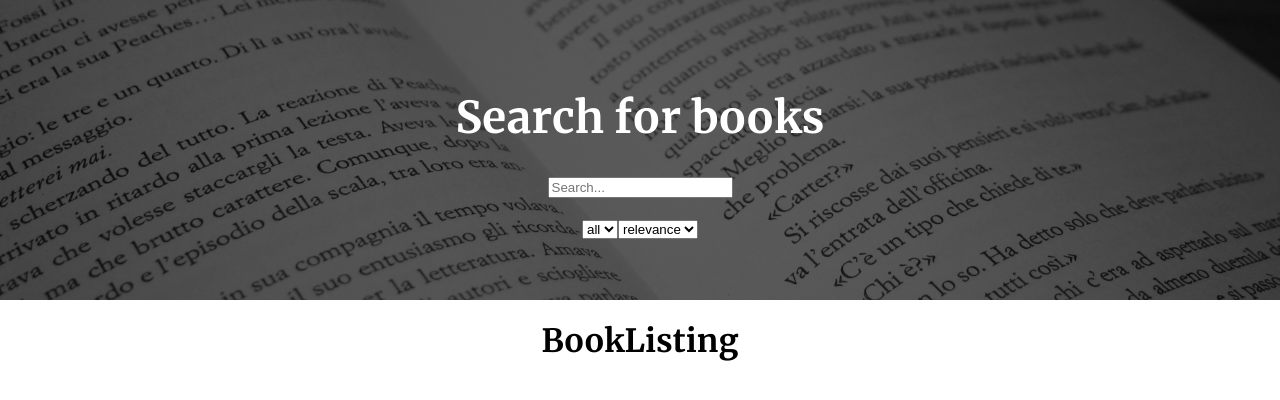
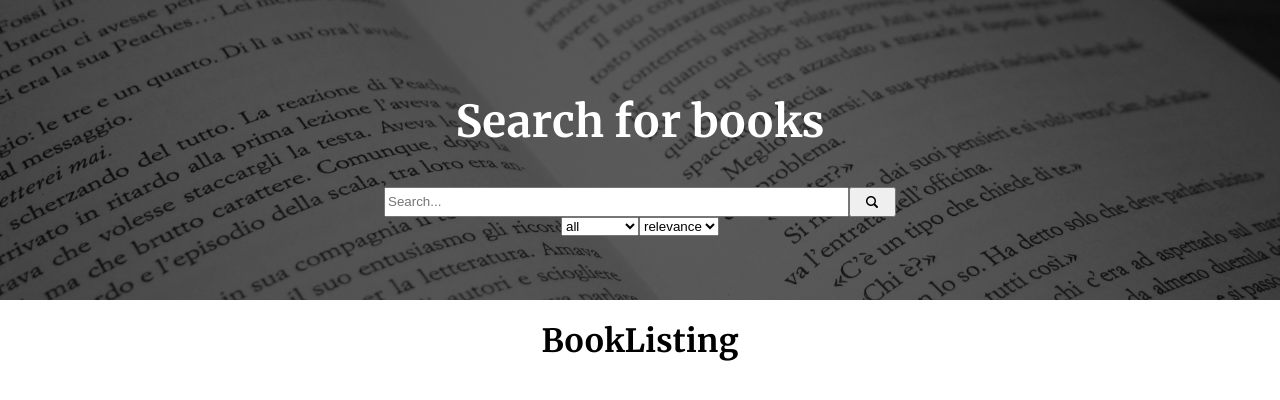
Before and after one commit to frostwOw13/Books-search, a React (Create React App) app: page / in a window 1280 px wide. Shown: the top 400 px of the page. Built offline with nearby package versions, Linux system fonts and the light colour scheme.

Commit message:
feat: add fetching data from api

```diff
--- a/src/containers/Header/Header.scss
+++ b/src/containers/Header/Header.scss
@@ -19,11 +19,40 @@
   flex-basis: 100%;
 }
 
-.search-bar {
-
+.form {
+  flex-basis: 40%;
 }
 
-.header__options {
+.form__search {
+  display: flex;
+  overflow: hidden;
+  vertical-align: middle;
+  white-space: nowrap;
+  height: 30px;
+
+  .search-bar{
+    width: 100%;
+  }
+
+  .icon {
+    flex-basis: 10%;
+    width: 100%;
+    height: 100%;
+
+    .icon__image {
+      width: 100%;
+      height: 100%;
+      background-image: url(../../assets/search-zoom.png);
+      background-repeat: no-repeat;
+      background-position: 50% 50%;
+      background-size: 50%;
+    }
+  }
+}
+
+
+
+.form__options {
   display: flex;
   flex-wrap: wrap;
   justify-content: center;
--- a/src/containers/Header/Header.tsx
+++ b/src/containers/Header/Header.tsx
@@ -1,20 +1,67 @@
-import React from 'react';
+import React, { useState } from 'react';
 import './Header.scss';
 
 const Header: React.FC = () => {
+  const [searchValue, setSearchValue] = useState<string>('');
+  const [orderBy, setOrderBy] = useState<string>('relevance');
+  const [category, setCategory] = useState<string>('all');
+
+  const getBooks = async () => {
+    const response = await fetch(
+      `https://www.googleapis.com/books/v1/volumes?q=${searchValue}:${category === 'all' ? '' : category}&maxResults=30&orderBy=${orderBy}`,
+    );
+    const data = await response.json();
+    console.log(data);
+  };
+
+  const submitHandler = async (event: any) => {
+    event.preventDefault();
+    setSearchValue('');
+    getBooks();
+  };
+
   return (
     <header className="header">
       <h1 className="title">Search for books</h1>
-      <input type="text" className="search-bar" placeholder="Search..." />
-      <div className="header__options">
-        <select className="category">
+      <form className="form" onSubmit={submitHandler}>
+        <div className="form__search">
+          <input
+            type="text"
+            className="search-bar"
+            placeholder="Search..."
+            value={searchValue}
+            onChange={(event) => {
+              setSearchValue(event.target.value);
+            }}
+          />
+          <button className="icon" type="submit">
+            <div className="icon__image" />
+          </button>
+        </div>
+
+        <div className="form__options">
+          <select
+            className="category"
+            onChange={(event) => {
+              setCategory(event.target.value);
+            }}
+          >
             <option>all</option>
+            <option>fiction</option>
+            <option>fantasy</option>
+            <option>computer</option>
           </select>
-        <select className="sortby">
+          <select
+            className="sortby"
+            onChange={(event) => {
+              setOrderBy(event.target.value);
+            }}
+          >
             <option>relevance</option>
             <option>newest</option>
           </select>
         </div>
+      </form>
     </header>
   );
 };
```
Also changed, not shown: src/assets/search-zoom.png (added). Lines whose indentation alone changed are shown as unchanged.
